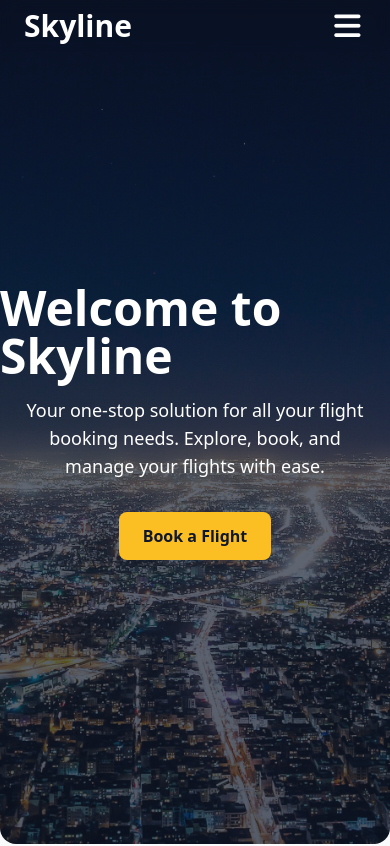
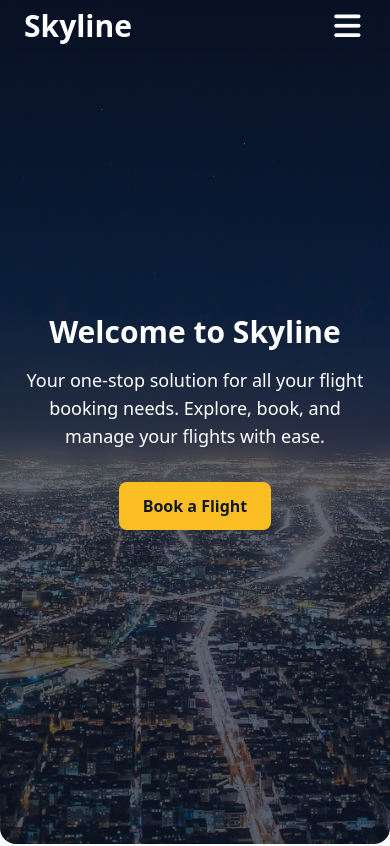
Before and after one commit to Treasure-Ojiya/flight-app, an Angular app: page /home in a window 390 px wide. Shown: the top 846 px of the page. Built offline with nearby package versions, Linux system fonts and the light colour scheme.

Commit message:
text home screen for mobile

```diff
--- a/src/app/pages/home/home.html
+++ b/src/app/pages/home/home.html
@@ -11,7 +11,9 @@
     loading="lazy"
     class="home-container relative min-h-screen bg-no-repeat flex flex-col justify-center items-center text-white rounded-b-2xl"
   >
-    <h1 class="text-5xl font-bold mb-4">Welcome to Skyline</h1>
+    <h1 class="text-3xl md:text-5xl text-center font-bold mb-4">
+      Welcome to Skyline
+    </h1>
     <p class="text-lg mb-8 text-center px-4">
       Your one-stop solution for all your flight booking needs. Explore, book,
       and manage your flights with ease.
```
